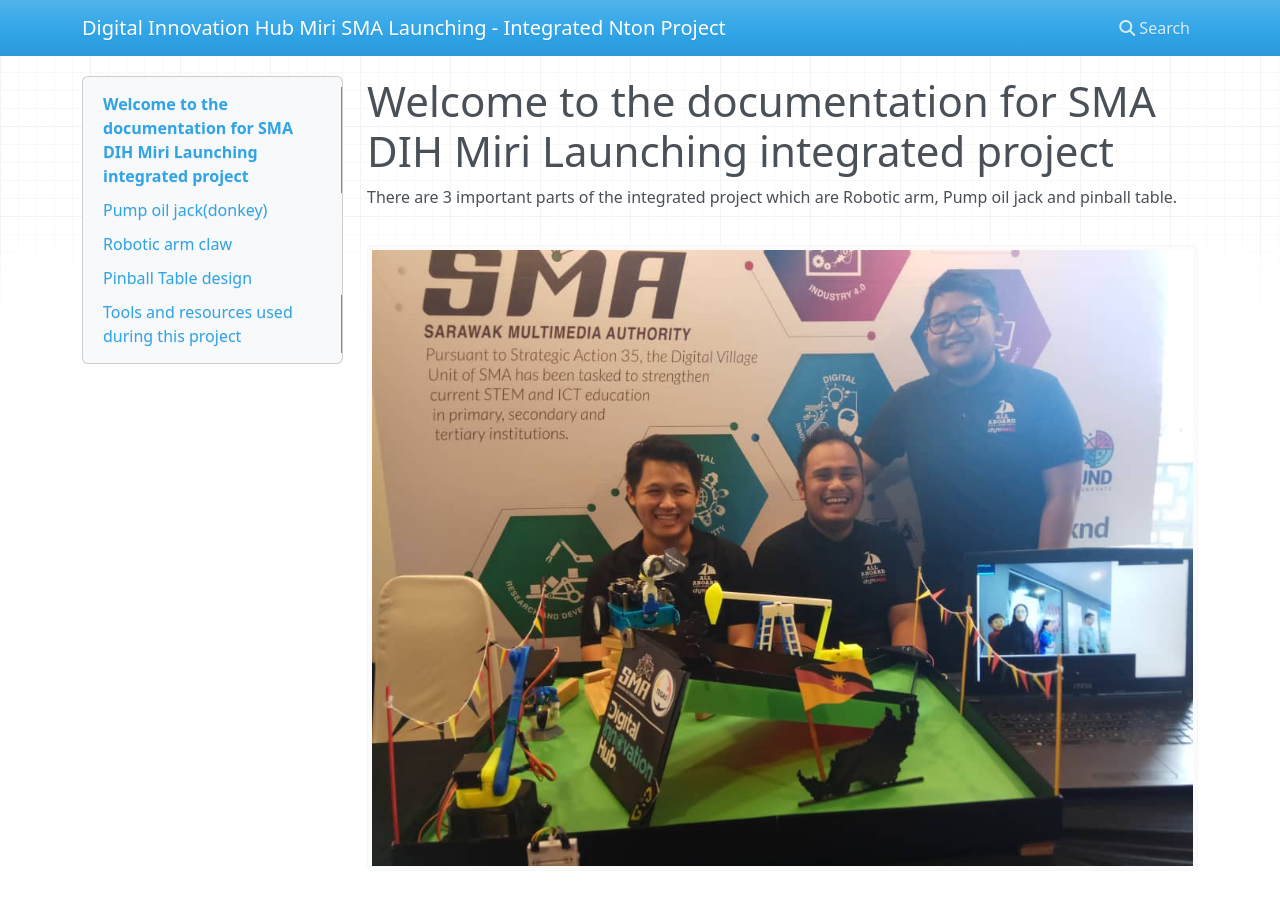
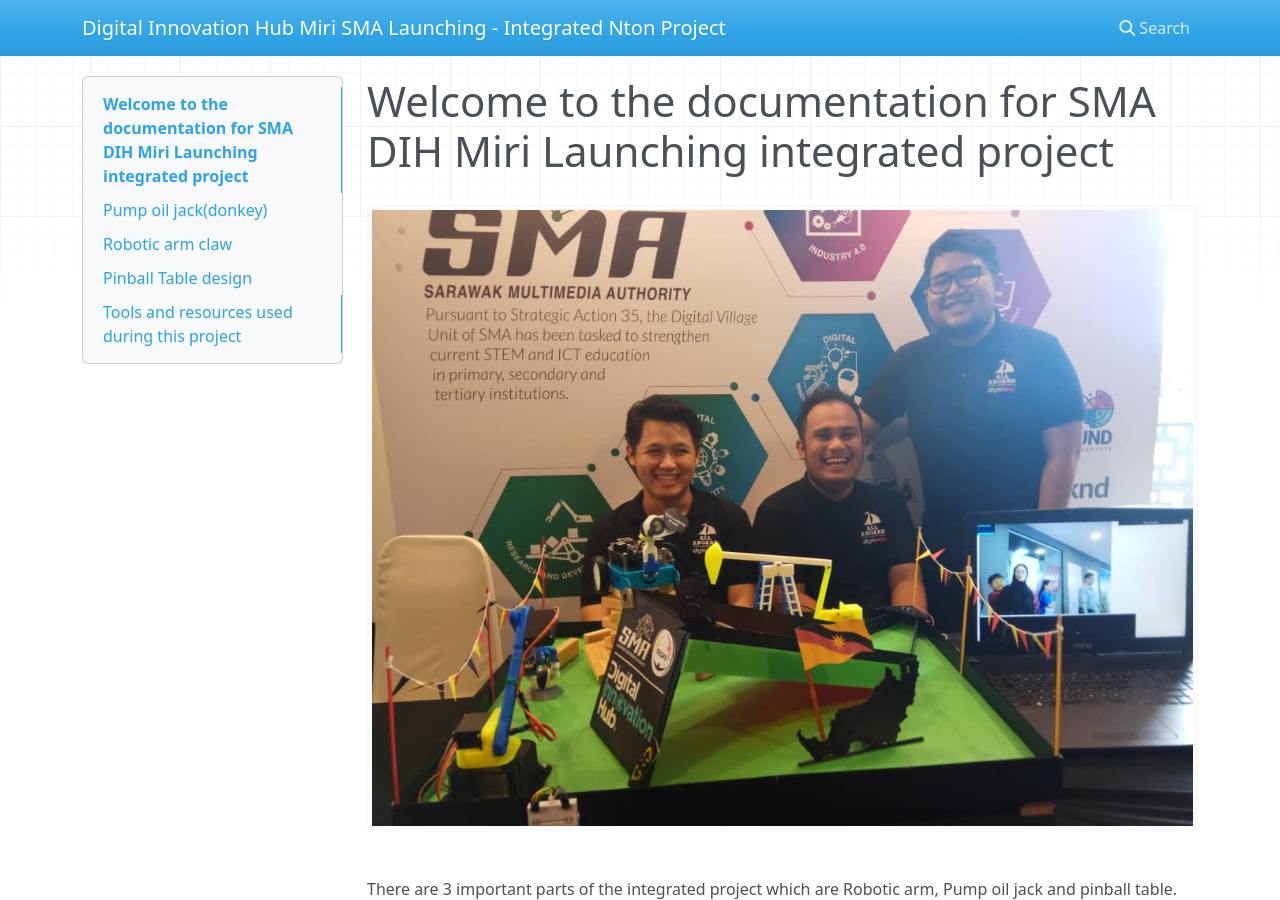
Before and after one commit to AAYLC/integrated-projects-docs, an MkDocs documentation site: the page built from docs/index.md, in a window 1280 px wide and 900 px high. Built offline with MkDocs 1.6.1, drawn with Linux system fonts in a browser that asks for light colours; nearby versions of some CDN libraries.

Commit message:
nano changes

```diff
--- a/docs/index.md
+++ b/docs/index.md
@@ -1,7 +1,9 @@
 # Welcome to the documentation for SMA DIH Miri Launching integrated project
+![Screenshot](img/launching-day.jpeg)
+
 There are 3 important parts of the integrated project which are Robotic arm, Pump oil jack and pinball table.
 
-![Screenshot](img/launching-day.jpeg)
+
 
 ## Pump oil jack(donkey)
 Pump oil jack design is created by Cisco Talos group that can be found on [Cisco Talos github](https://github.com/Cisco-Talos/oil-pumpjack),
```
Also changed, not shown: site/img/launching-day.jpeg (added), site/index.html, 1 other file.
